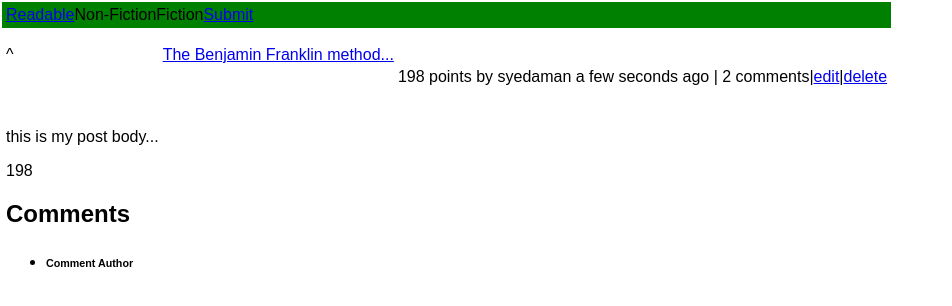
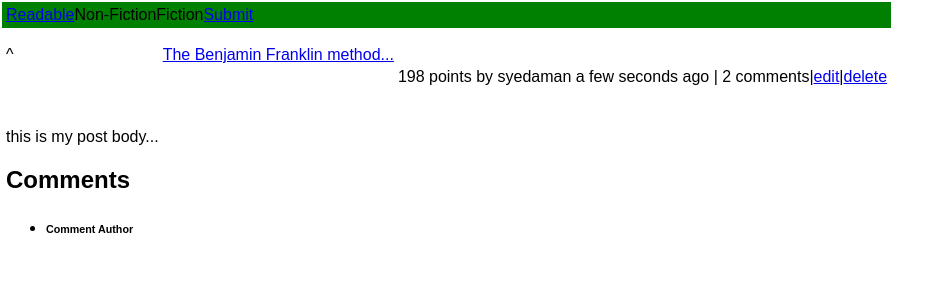
Before and after one commit to islamhaqq/Readable, a React (Create React App) app: page /post/post1 in a window 1280 px wide. Shown: the top 306 px of the page, without its empty margins (0-952 px from the left). Built offline with nearby package versions, Linux system fonts and the light colour scheme.

Commit message:
remove unneccessary element in the post details page displaying points

```diff
--- a/src/components/PostDetail.js
+++ b/src/components/PostDetail.js
@@ -19,7 +19,6 @@ const PostDetail = ({ post, onUpvotePost }) => (
 					<tr>
 						<td>
 							<p className="post-body">{post.body}</p>
-							<span className="post-vote-score">{post.points}</span>
 							<div className="comment-section">
 								<h2 className="comment-section-header">Comments</h2>
 								<ul className="comment-section-comment-list">
```
